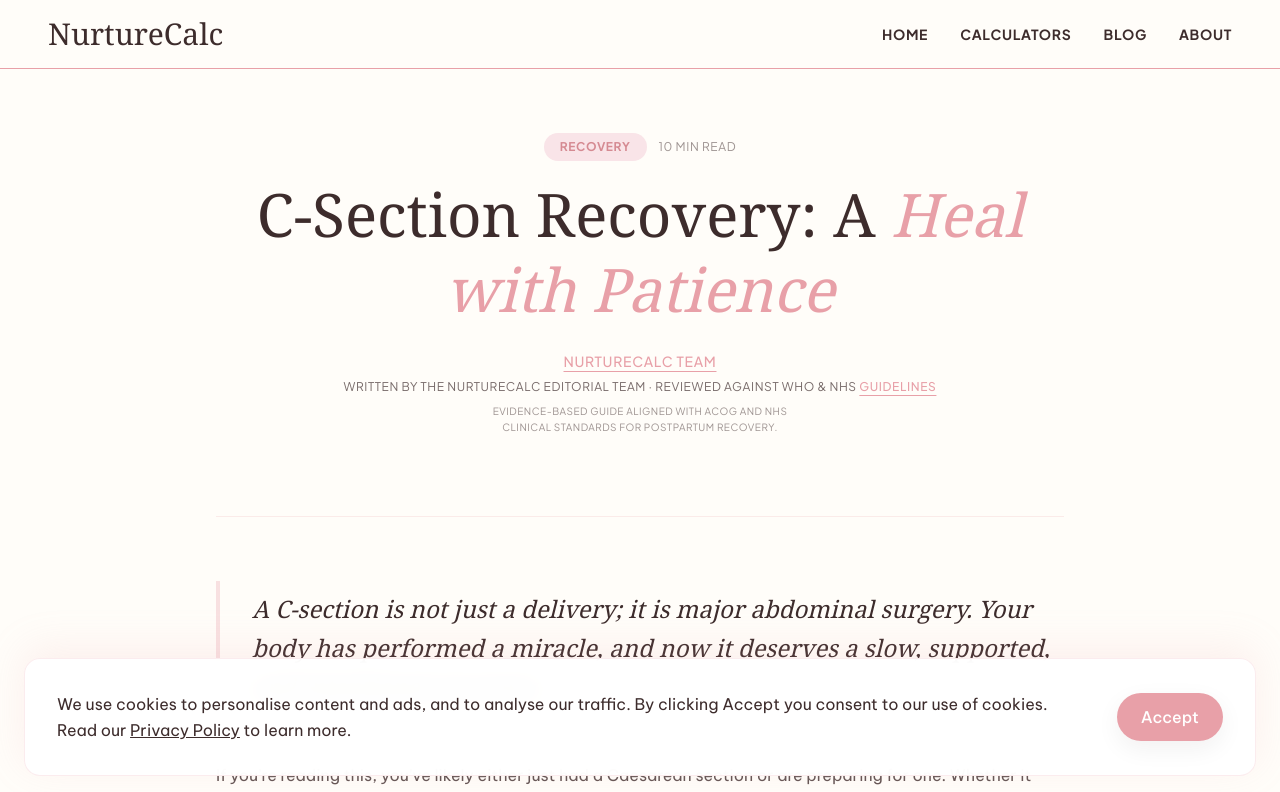
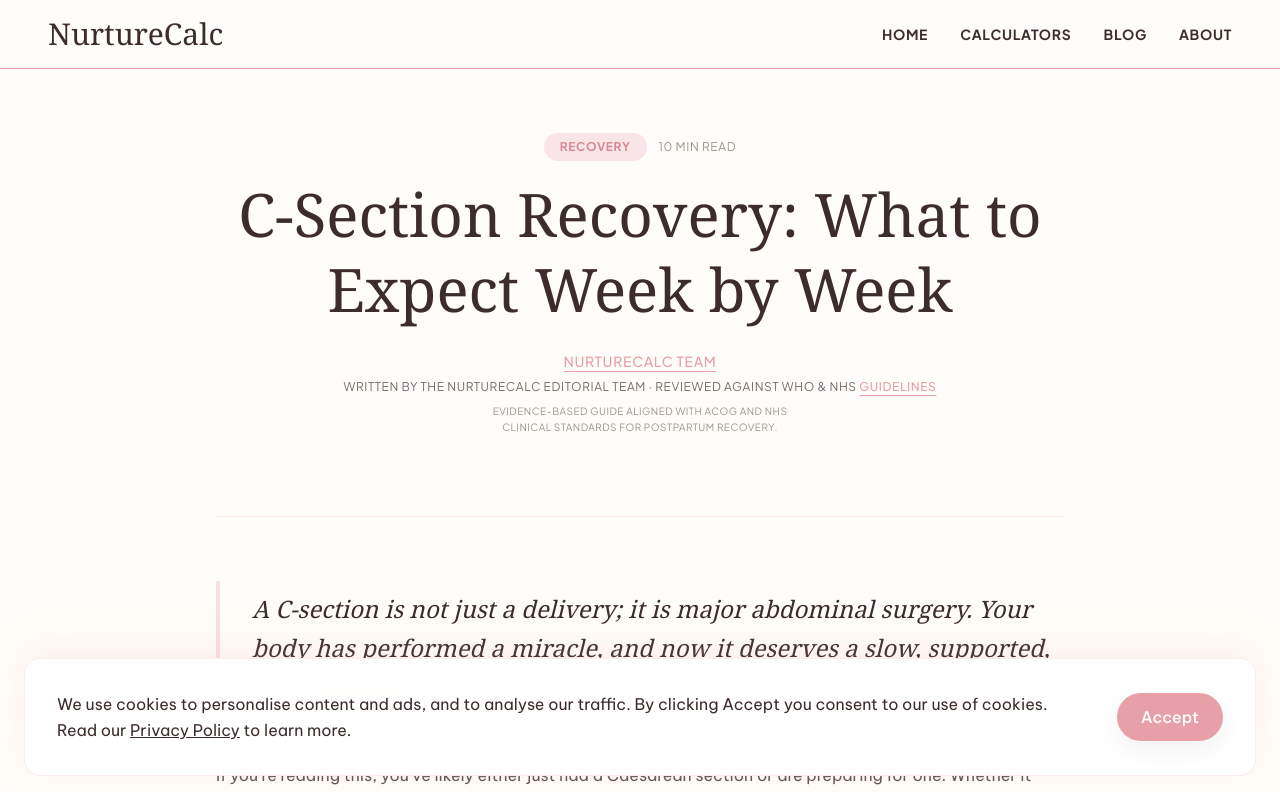
Before and after one commit to josefmomo214/NurtureCalc, a Next.js app: page /blog/c-section-recovery-timeline in a window 1280 px wide. Shown: the top 792 px of the page. Built offline with nearby package versions, Linux system fonts and the light colour scheme.

Commit message:
fix(seo): remove decorative H1 text on c-section page, update title and meta

```diff
--- a/src/app/blog/c-section-recovery-timeline/page.tsx
+++ b/src/app/blog/c-section-recovery-timeline/page.tsx
@@ -8,11 +8,11 @@ export const metadata: Metadata = {
   alternates: {
     canonical: '/blog/c-section-recovery-timeline',
   },
-  title: "C-Section Recovery: A Realistic Week-by-Week Guide | NurtureCalc",
-  description: "Recovering from a C-section takes time and patience. This week-by-week guide covers what to expect from discharge through to 12 weeks and beyond.",
+  title: "C-Section Recovery: What to Expect Week by Week | NurtureCalc",
+  description: "A realistic week-by-week guide to C-section recovery — what to expect from discharge through 12 weeks, what to avoid, and when most women feel like themselves again.",
   openGraph: {
-    title: "C-Section Recovery: A Realistic Week-by-Week Guide | NurtureCalc",
-    description: "A realistic week-by-week guide to C-section recovery, from discharge to 12 weeks.",
+    title: "C-Section Recovery: What to Expect Week by Week | NurtureCalc",
+    description: "A realistic week-by-week guide to C-section recovery — what to expect from discharge through 12 weeks, what to avoid, and when most women feel like themselves again.",
     url: 'https://nurturecalc.com/blog/c-section-recovery-timeline',
     type: 'article',
     publishedTime: '2026-03-28T00:00:00Z',
@@ -85,7 +85,7 @@ export default function BlogPost() {
                 <span className="text-xs text-[#3D2C2C]/50 font-label tracking-wide uppercase">{c.header.readTime}</span>
               </div>
               <h1 className="text-4xl md:text-6xl font-serif text-[#3D2C2C] leading-tight mb-6">
-                C-Section Recovery: A <span className="text-[#E8A0A8] italic">{c.header.subtitle}</span>
+                C-Section Recovery: What to Expect Week by Week
               </h1>
               <div className="flex flex-col items-center gap-2">
                 <Link href="/author/nurturecalc-team" className="text-sm font-label font-bold tracking-wide text-[#3D2C2C] hover:text-[#E8A0A8] transition-colors">
```
